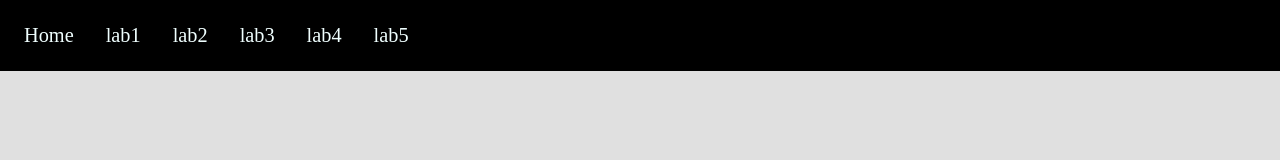
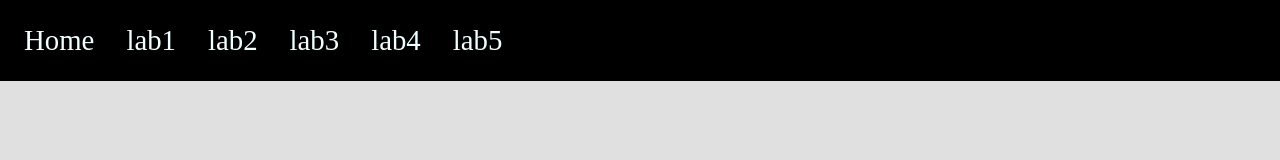
Before and after one commit to Krit2209/cs6604062610365.github.io, a plain HTML site: page index.html in a window 1280 px wide. Drawn offline with Linux system fonts and the light colour scheme.

Commit message:
Update Mainstyle.css

```diff
--- a/Mainstyle.css
+++ b/Mainstyle.css
@@ -39,7 +39,7 @@ nav {
   padding: 0.5rem;
   display: block;
   cursor: pointer;
-  font-size: 1.27rem;
+  font-size: 1.8rem;
 }
 
 .dropdown-menu {
```
